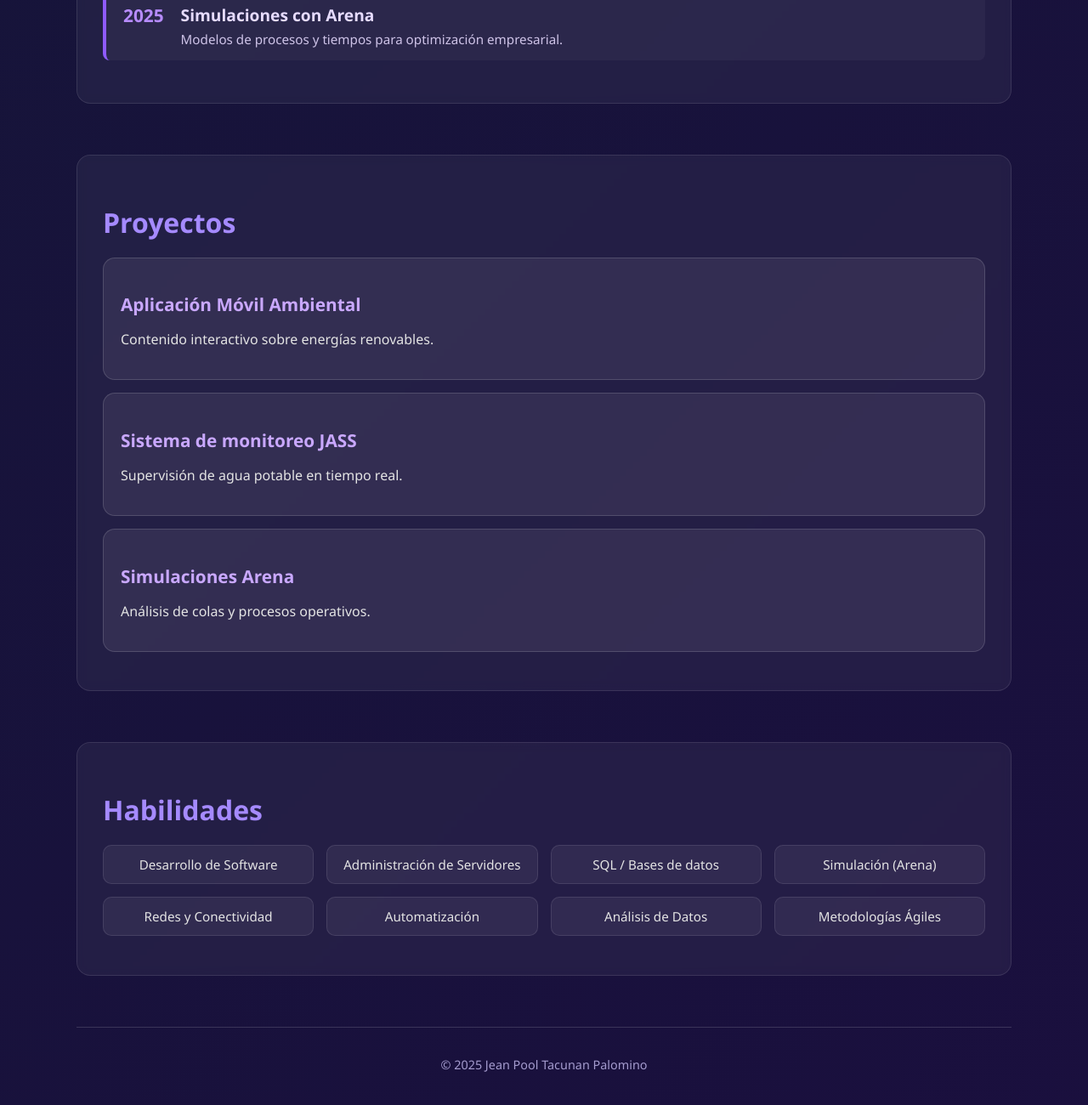
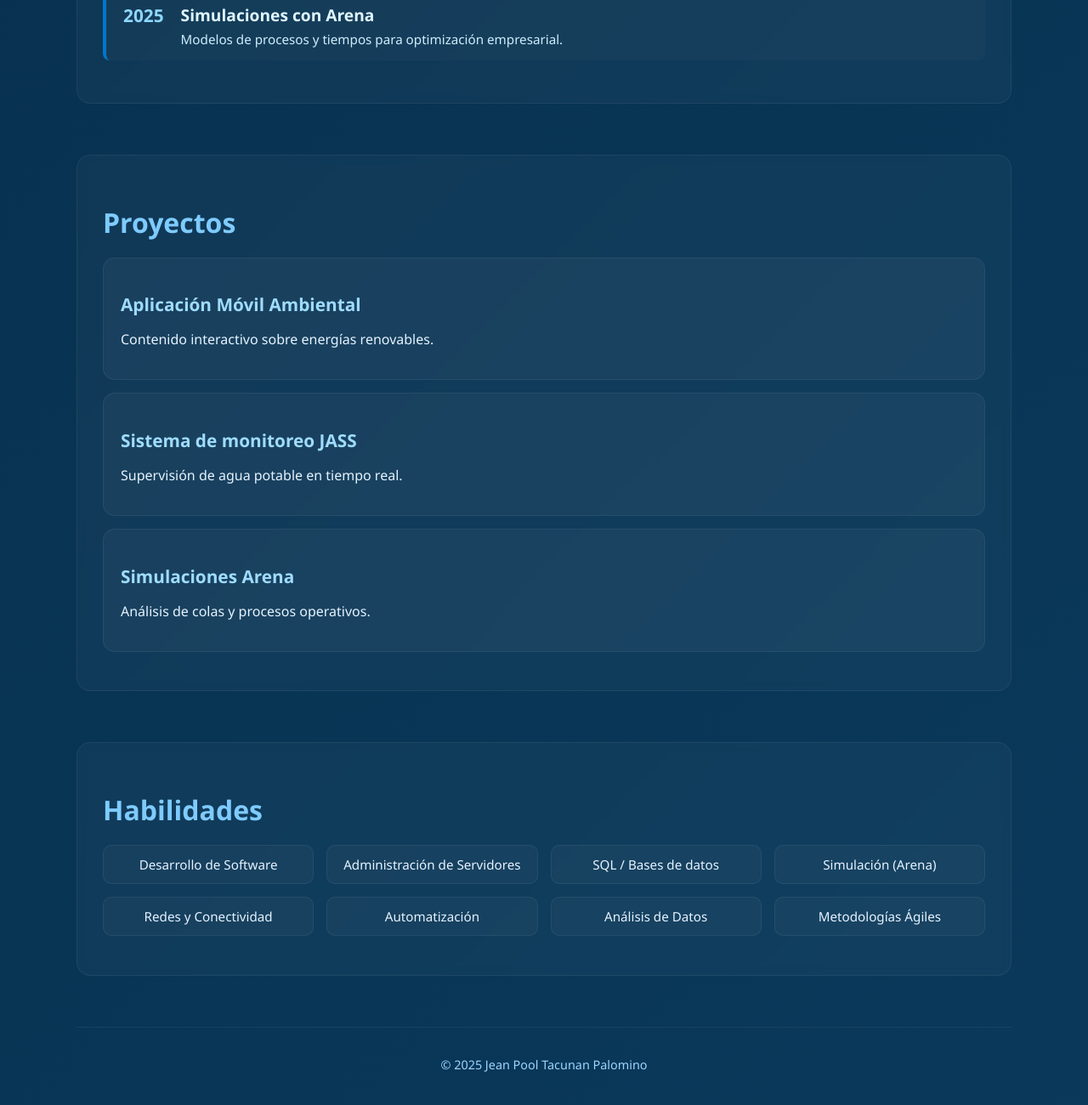
Before and after one commit to JeanTacunan/MiPortafolio, a plain HTML site: page index.html in a window 1280 px wide. Shown: the part 818-2118 px from the top of the page at 85% size. Drawn offline with Linux system fonts and the light colour scheme.

Commit message:
Cambio de color de la applicación

```diff
--- a/styles.css
+++ b/styles.css
@@ -3,10 +3,11 @@ body {
     margin: 0;
     padding: 0;
     font-family: 'Segoe UI', Tahoma, Geneva, Verdana, sans-serif;
-    background: linear-gradient(135deg, #0a0f24, #121a35, #1b0e3f);
+    /* fondo en tonos azules profundos */
+    background: linear-gradient(135deg, #031024, #062842, #0a3b5e);
     background-size: 400% 400%;
     animation: bgMove 15s ease infinite;
-    color: #e4e4e4;
+    color: #e6f3ff;
 }
 
 @keyframes bgMove {
@@ -30,7 +31,8 @@ body {
 
 .header h1 {
     font-size: 3rem;
-    background: linear-gradient(to right, #6a5af9, #9b4dff, #d94cff);
+    /* degradado de texto a azules/celeste */
+    background: linear-gradient(to right, #00aaff, #0077cc, #004e9e);
     -webkit-background-clip: text;
     color: transparent;
     margin: 0;
@@ -38,7 +40,7 @@ body {
 
 .header p {
     font-size: 1.1rem;
-    color: #bdbddd;
+    color: #bcdff6; /* azul grisáceo */
     margin-top: 10px;
 }
 
@@ -46,16 +48,16 @@ body {
 .section {
     margin-bottom: 60px;
     padding: 30px;
-    background: rgba(255, 255, 255, 0.05);
+    background: rgba(255, 255, 255, 0.03);
     border-radius: 16px;
     backdrop-filter: blur(5px);
-    border: 1px solid rgba(255, 255, 255, 0.1);
+    border: 1px solid rgba(255, 255, 255, 0.06);
 }
 
 .section h2 {
     font-size: 2rem;
     margin-bottom: 20px;
-    color: #a58aff;
+    color: #7ecbff; /* título en celeste */
 }
 
 /* === TIMELINE === */
@@ -64,47 +66,48 @@ body {
     gap: 20px;
     margin-bottom: 20px;
     padding: 15px 20px;
-    background: rgba(255, 255, 255, 0.04);
-    border-left: 4px solid #8f5bff;
+    background: rgba(255, 255, 255, 0.02);
+    border-left: 4px solid #0077cc; /* azul */
     border-radius: 8px;
 }
 
 .year {
     font-size: 1.3rem;
     font-weight: bold;
-    color: #b78cff;
+    color: #8fd7ff;
 }
 
 .info h3 {
     margin: 0;
     font-size: 1.2rem;
-    color: #e6dbff;
+    color: #dff6ff;
 }
 
 .info p {
     margin: 5px 0 0;
-    color: #cfc4e8;
+    color: #cfeefc;
     font-size: 0.95rem;
 }
 
 /* === PROJECTS === */
 .project-card {
     padding: 20px;
-    background: rgba(255, 255, 255, 0.07);
+    background: rgba(255, 255, 255, 0.04);
     border-radius: 14px;
-    border: 1px solid rgba(255, 255, 255, 0.15);
+    border: 1px solid rgba(255, 255, 255, 0.06);
     margin-bottom: 15px;
     transition: transform 0.3s ease, box-shadow 0.3s ease;
 }
 
 .project-card:hover {
     transform: translateY(-5px);
-    box-shadow: 0 8px 25px rgba(120, 90, 255, 0.3);
+    /* sombra en tonos azules */
+    box-shadow: 0 8px 25px rgba(0, 122, 204, 0.25);
 }
 
 .project-card h3 {
     font-size: 1.3rem;
-    color: #c9a8ff;
+    color: #9fdcff;
     margin-bottom: 8px;
 }
 
@@ -118,17 +121,17 @@ body {
 }
 
 .skills-grid li {
-    background: rgba(255, 255, 255, 0.06);
+    background: rgba(255, 255, 255, 0.03);
     padding: 12px;
     text-align: center;
     border-radius: 10px;
-    border: 1px solid rgba(255, 255, 255, 0.1);
+    border: 1px solid rgba(255, 255, 255, 0.06);
     font-size: 0.95rem;
-    transition: 0.3s;
+    transition: 0.25s;
 }
 
 .skills-grid li:hover {
-    background: rgba(170, 110, 255, 0.2);
+    background: rgba(30, 144, 255, 0.10); /* resaltado celeste */
     transform: scale(1.05);
 }
 
@@ -137,7 +140,7 @@ body {
     text-align: center;
     margin-top: 40px;
     padding-top: 20px;
-    border-top: 1px solid rgba(255, 255, 255, 0.15);
-    color: #a59ccf;
+    border-top: 1px solid rgba(255, 255, 255, 0.06);
+    color: #9ed6ff;
     font-size: 0.9rem;
 }
```
